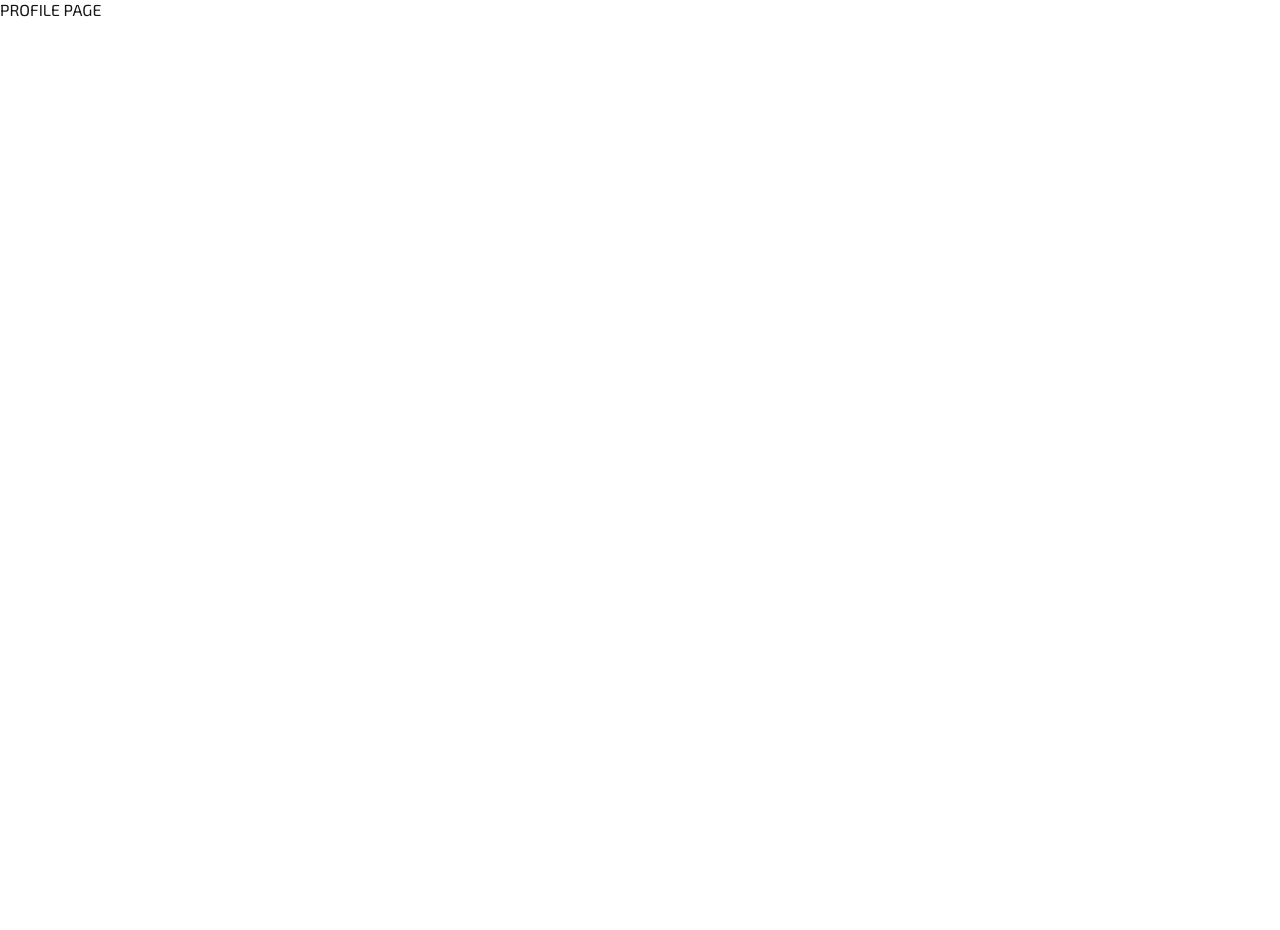
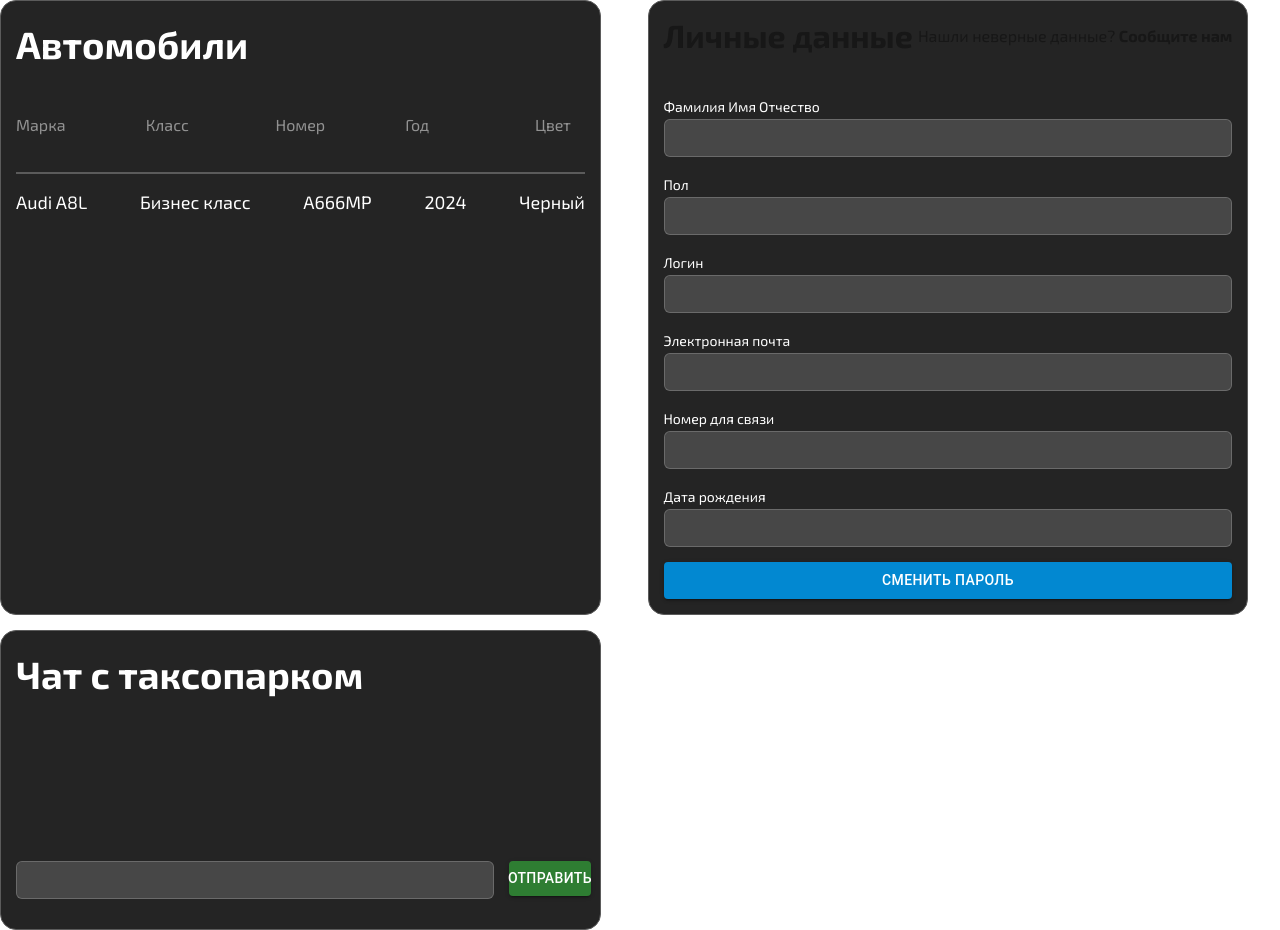
Before and after one commit to FlameProfi/taxicab-app, a Next.js app in the folder client/: page /home/profile in a window 1280 px wide. Before the commit the page ends 800 px from the top, so only its background shows below. Built offline with nearby package versions, Linux system fonts and the light colour scheme.

Commit message:
added profile and fix context commit

```diff
--- /dev/null
+++ b/client/app/context/navigationContext.tsx
@@ -0,0 +1,49 @@
+import { createContext, PropsWithChildren, useContext, useState } from 'react'
+
+type NavigationInterface = {
+	page: number;
+	isOpen: boolean;
+	changeOpen: () => void;
+	changePage: (page: number) => void;
+}
+
+const navigateContextDefaultValues: NavigationInterface = {
+	page: 0,
+	isOpen: true,
+	changeOpen: () => {},
+	changePage: () => {},
+};
+
+
+export const NavigationContext = createContext<NavigationInterface>(navigateContextDefaultValues);
+
+export default function useNavigateContext() {
+	return useContext(NavigationContext);
+}
+
+export function NavigationProvder({ children }: PropsWithChildren) {
+	const [page, setPage] = useState<number>(0);
+  const [isOpen, setIsOpen] = useState<boolean>(true);
+
+	const changeOpen = () => {
+		// eslint-disable-next-line @typescript-eslint/no-unused-expressions
+		isOpen ? setIsOpen(false) : setIsOpen(true);
+	};
+
+	const changePage = (page: number) => {
+		setPage(page);
+	};
+
+	const value = {
+		page,
+		isOpen,
+		changeOpen,
+		changePage,
+	};
+
+	return (
+		<NavigationContext.Provider value={value}>
+			{children}
+		</NavigationContext.Provider>
+	)
+}
--- a/client/app/home/profile/page.tsx
+++ b/client/app/home/profile/page.tsx
@@ -1,11 +1,69 @@
 'use client'
-
-
+import { Button } from '@mui/material'
+import styles from '../../styles/ProfilePage.module.scss'
 
 export default function ProfilePage() {
 	return (
 		<>
-		<div>PROFILE PAGE</div>
+		<div className={styles.profile}>
+					<div className={styles.car__list}>
+						<h1 style={{marginBottom: "25px"}}>Автомобили</h1>
+						<div className={styles.car__item}>
+							<p className={styles.descript}>Марка</p>
+							<p className={styles.descript}>Класс</p>
+							<p className={styles.descript}>Номер</p>
+							<p className={styles.descript}>Год</p>
+							<p className={styles.descript}>Цвет</p>
+						</div>
+						<br/><div className={styles.border} />
+						<div className={styles.car__item}>
+							<p>Audi A8L</p>
+							<p>Бизнес класс</p>
+							<p>A666МР</p>
+							<p>2024</p>
+							<p>Черный</p>
+						</div>
+		</div>
+		<div className={styles.user__info}>
+			<div className={styles.top} style={{marginBottom: "25px"}}>
+				<h1>Личные данные</h1>
+				<p>Нашли неверные данные? <strong>Сообщите нам</strong></p>			</div>
+				<div className={styles.user__input}>
+					<p>Фамилия Имя Отчество</p>
+					<input type="text" disabled={true} />
+				</div>
+				<div className={styles.user__input}>
+					<p>Пол</p>
+					<input type="text" disabled={true} />
+				</div>
+				<div className={styles.user__input}>
+					<p>Логин</p>
+					<input type="text" disabled={true} />
+				</div>
+				<div className={styles.user__input}>
+					<p>Электронная почта</p>
+					<input type="text" disabled={true} />
+				</div>
+				<div className={styles.user__input}>
+					<p>Номер для связи</p>
+					<input type="text" disabled={true} />
+				</div>
+				<div className={styles.user__input}>
+					<p>Дата рождения</p>
+					<input type="text" disabled={true} />
+				</div>
+				<Button variant="contained" fullWidth color="info">
+					Сменить пароль
+				</Button>
+		</div>
+		<div className={styles.chat}>
+			<h1>Чат с таксопарком</h1>
+			<div className={styles.chat__input}>
+				<input type="text" />
+				<Button variant="contained" color="success">Отправить</Button>
+			</div>
+		</div>
+		</div>
 		</>
 	)
 }
--- a/client/app/layout.tsx
+++ b/client/app/layout.tsx
@@ -1,16 +1,9 @@
 import type { Metadata } from "next"
-import { Noto_Sans, Exo_2 } from 'next/font/google'
+import { Exo_2 } from 'next/font/google'
 import { Toaster } from 'sonner'
 import "./globals.css"
 import { Providers } from './providers'
 
-const zen = Noto_Sans({
-	subsets: ['cyrillic', 'latin'],
-	weight: ['300', '400', '500', '600', '700'],
-	display: 'swap',
-	variable: '--font-zen',
-	style: ['normal']
-})
 const exo = Exo_2({
 	subsets: ['cyrillic', 'latin'],
 	weight: ['100', '200', '300', '400', '500', '600', '700'],
--- a/client/app/layouts/MainLayout.tsx
+++ b/client/app/layouts/MainLayout.tsx
@@ -1,15 +1,15 @@
 import { Container } from '@mui/material'
+import { ReactNode } from 'react'
 import NavigationPages from '../components/navBar'
-import { ReactNode } from 'react';
 
-interface Props {
+export interface Props {
 	children: ReactNode;
 }
 const MainLayout: React.FC<Props> = ({children}) => {
 	return (
 		<>
 		<NavigationPages />
-		<Container style={{margin: "90px 0"}}>
+		<Container style={{margin: "0"}}>
 			{children}
 		</Container>
 		</>
--- a/client/app/providers.tsx
+++ b/client/app/providers.tsx
@@ -3,6 +3,7 @@
 import { QueryClient, QueryClientProvider } from '@tanstack/react-query'
 import { ReactQueryDevtools } from '@tanstack/react-query-devtools'
 import { PropsWithChildren, useState } from 'react'
+import { NavigationProvder } from './context/navigationContext'
 
 export function Providers({ children }: PropsWithChildren) {
 	const [client] = useState(
@@ -17,7 +18,9 @@ export function Providers({ children }: PropsWithChildren) {
 
 	return (
 		<QueryClientProvider client={client}>
+			<NavigationProvder>
 			{children}
+			</NavigationProvder>
 			<ReactQueryDevtools initialIsOpen={false} />
 		</QueryClientProvider>
 	)
--- /dev/null
+++ b/client/app/styles/ProfilePage.module.scss
@@ -0,0 +1,186 @@
+.profile{
+	width: 100%;
+	height: 100%;
+	margin: 0 auto;
+	display: grid;
+	grid-template-columns: 1fr 1fr;
+	grid-gap: 15px;
+	.user__info{
+		width: 95%;
+		// min-width: 650px;
+		// min-height: 200px;
+		// max-width: 35vw;
+		// max-height: 650px;
+		padding: 15px;
+    display: flex;
+    flex-direction: column;
+    word-wrap: break-word;
+		background-color: #242424;
+    background-clip: border-box;
+    border: 1px solid #5b5b5b;
+    border-radius: 1rem;
+		gap: 15px;
+		.top{
+			display: flex;
+			justify-content: space-between;
+			align-items: center;
+			text-align: center;
+		}
+		.user__input{
+			display: flex;
+			flex-direction: column;
+			p{
+				font-family: var(--font-exo);
+				font-style: normal;
+				font-weight: 400;
+				font-size: 14px;
+				line-height: 25px;
+				display: flex;
+				align-items: center;
+				text-align: center;
+				color: #FFFFFF;
+			}
+			input{
+				width: 100%;
+				height: calc(1.5em + 0.75rem + 2px);
+				padding: 0.375rem 0.75rem;
+				font-size: 1rem;
+				font-family: var(--font-exo);
+				font-weight: 400;
+				line-height: 1.5;
+				color: #fefefe;
+				background: rgba(255, 255, 255, 0.16);
+				border: 1px solid rgba(255, 255, 255, 0.32);
+				background-clip: padding-box;
+				border-radius: 6px;
+				transition: border-color 0.15s ease-in-out, box-shadow 0.15s ease-in-out;
+			}
+		}
+	}
+
+	.car__list{
+		width: 95%;
+		// min-width: 600px;
+		// min-height: 200px;
+		// max-width: 35vw;
+		// max-height: 35vh;
+		overflow: auto;
+		padding: 15px;
+    display: flex;
+    flex-direction: column;
+    word-wrap: break-word;
+		background-color: #242424;
+    background-clip: border-box;
+    border: 1px solid #5b5b5b;
+    border-radius: 1rem;
+		h1{
+			font-family: var(--font-exo);
+			font-style: normal;
+			font-weight: 700;
+			font-size: 38px;
+			line-height: 56px;
+			display: flex;
+			align-items: center;
+			text-align: center;
+
+			color: #FFFFFF;
+		}
+		.border{
+			width: 100%;
+			height: 2px;
+			background-color: #5b5b5b;
+		}
+		.car__item{
+			display: flex;
+			justify-content: space-between;
+
+
+			.descript{
+				width: 50px;
+				font-family: var(--font-exo);
+				font-style: normal;
+				font-weight: 400;
+				font-size: 16px;
+				line-height: 56px;
+				display: flex;
+				align-items: center;
+				text-align: center;
+				opacity: 0.5;
+				color: #FFFFFF;
+			}
+			p{
+				font-family: var(--font-exo);
+				font-style: normal;
+				font-weight: 400;
+				font-size: 18px;
+				line-height: 56px;
+				display: flex;
+				align-items: center;
+				text-align: center;
+				color: #FFFFFF;
+			}
+		}
+	}
+	.chat{
+		position: relative;
+		width: 95%;
+		height: 100%;
+		// min-width: 650px;
+		min-height: 300px;
+		// max-width: 35vw;
+		max-height: 650px;
+		padding: 15px;
+    display: flex;
+    flex-direction: column;
+    word-wrap: break-word;
+		background-color: #242424;
+    background-clip: border-box;
+    border: 1px solid #5b5b5b;
+    border-radius: 1rem;
+		gap: 15px;
+
+		h1{
+			font-family: var(--font-exo);
+			font-style: normal;
+			font-weight: 700;
+			font-size: 38px;
+			line-height: 56px;
+			display: flex;
+			align-items: center;
+			text-align: center;
+
+			color: #FFFFFF;
+		}
+
+		.chat__input{
+			position: absolute;
+			bottom: 8px;
+			justify-content: space-between;
+			display: flex;
+			width: 96%;
+			height: 20%;
+			gap: 15px;
+			input{
+				width: 90%;
+				height: calc(1.5em + 0.75rem + 2px);
+				padding: 0.375rem 0.75rem;
+				font-size: 1rem;
+				font-family: var(--font-exo);
+				font-weight: 400;
+				line-height: 1.5;
+				color: #fefefe;
+				background: rgba(255, 255, 255, 0.16);
+				border: 1px solid rgba(255, 255, 255, 0.32);
+				background-clip: padding-box;
+				border-radius: 6px;
+				transition: border-color 0.15s ease-in-out, box-shadow 0.15s ease-in-out;
+			}
+			button{
+				width: 15%;
+				height: calc(1.5em + 0.75rem + 2px);
+				line-height: 1.5;
+
+			}
+		}
+	}
+}
```
Also changed, not shown: client/app/components/navBar.tsx (+12 -34 lines), client/app/home/page.tsx (+7 -6 lines), client/app/types/auth.types.ts (+4 -5 lines), client/app/types/cars.type.ts (added, +9 -0 lines).
